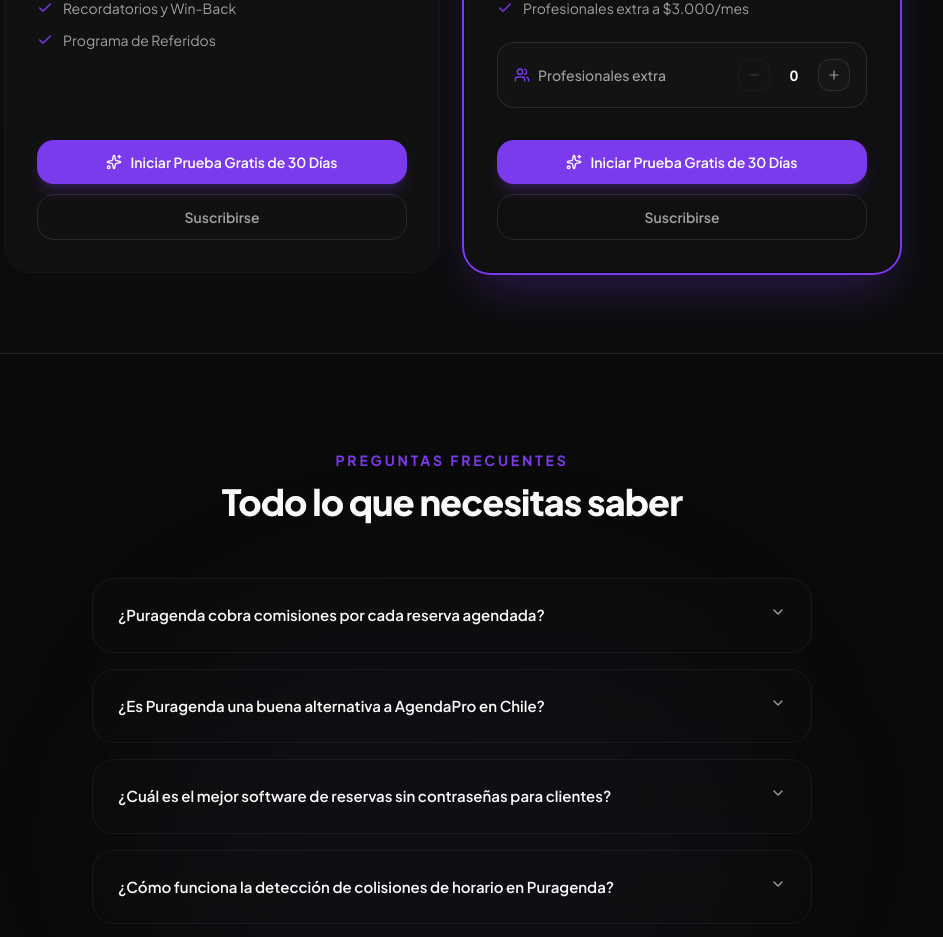
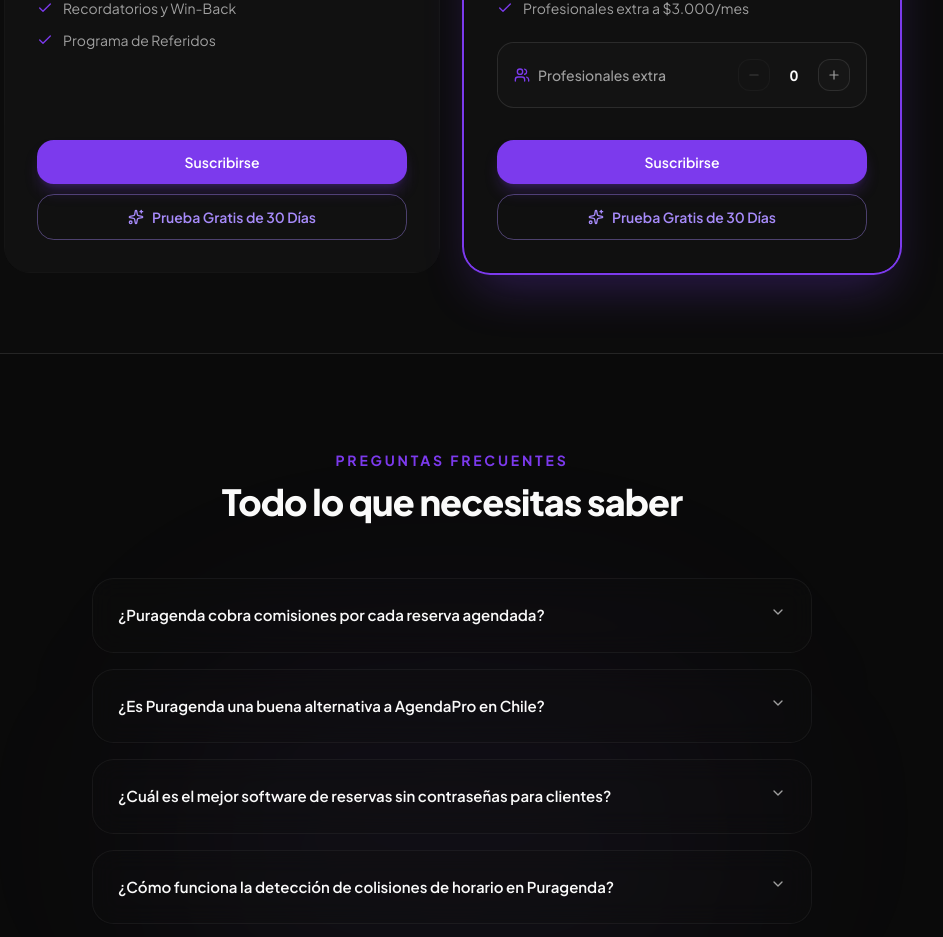
Before and after one commit to DiegoSalsa/Puragenda, a Next.js app: page / in a window 1280 px wide. Shown: the part 4055-4992 px from the top of the page, without its empty margins (188-1131 px from the left). Built offline with nearby package versions, Linux system fonts and the light colour scheme; no server answers.

Commit message:
style: swap button prominence — subscribe is now primary CTA, trial is secondary outline

```diff
--- a/src/components/pricing-cards.tsx
+++ b/src/components/pricing-cards.tsx
@@ -354,25 +354,25 @@
                   {plan.key === "EQUIPO" && (
                     <>
                       <button
-                        onClick={() => handlePlanAction("EQUIPO", true)}
-                        disabled={loading === "EQUIPO"}
-                        className="flex w-full items-center justify-center gap-2 rounded-xl bg-[#7C3AED] py-3 text-sm font-semibold text-white shadow-lg shadow-[#7C3AED]/25 transition-all hover:bg-[#5B21B6] hover:shadow-[#7C3AED]/35 disabled:opacity-70 disabled:cursor-not-allowed"
-                      >
-                        {loading === "EQUIPO" ? (
-                          <><Loader2 className="h-4 w-4 animate-spin" /> Redirigiendo…</>
-                        ) : (
-                          <><Sparkles className="h-4 w-4" /> Iniciar Prueba Gratis de {TRIAL_DURATION_DAYS} Días</>
-                        )}
-                      </button>
-                      <button
                         onClick={() => handlePlanAction("EQUIPO", false)}
                         disabled={loading === "EQUIPO"}
-                        className="w-full rounded-xl border border-border py-3 text-sm font-semibold text-muted-foreground transition-all hover:border-foreground/20 hover:text-foreground disabled:opacity-70 disabled:cursor-not-allowed"
+                        className="w-full rounded-xl bg-[#7C3AED] py-3 text-sm font-semibold text-white shadow-lg shadow-[#7C3AED]/25 transition-all hover:bg-[#5B21B6] hover:shadow-[#7C3AED]/35 disabled:opacity-70 disabled:cursor-not-allowed"
                       >
                         {loading === "EQUIPO" ? (
                           <span className="flex items-center justify-center gap-2"><Loader2 className="h-4 w-4 animate-spin" /> Redirigiendo…</span>
                         ) : (
                           "Suscribirse"
+                        )}
+                      </button>
+                      <button
+                        onClick={() => handlePlanAction("EQUIPO", true)}
+                        disabled={loading === "EQUIPO"}
+                        className="flex w-full items-center justify-center gap-2 rounded-xl border border-[#A78BFA]/40 py-3 text-sm font-semibold text-[#A78BFA] transition-all hover:border-[#A78BFA] hover:bg-[#A78BFA]/10 disabled:opacity-70 disabled:cursor-not-allowed"
+                      >
+                        {loading === "EQUIPO" ? (
+                          <><Loader2 className="h-4 w-4 animate-spin" /> Redirigiendo…</>
+                        ) : (
+                          <><Sparkles className="h-4 w-4" /> Prueba Gratis de {TRIAL_DURATION_DAYS} Días</>
                         )}
                       </button>
                     </>
@@ -381,25 +381,25 @@
                   {plan.key === "INDIVIDUAL" && (
                     <>
                       <button
-                        onClick={() => handlePlanAction("INDIVIDUAL", true)}
-                        disabled={loading === "INDIVIDUAL"}
-                        className="flex w-full items-center justify-center gap-2 rounded-xl bg-[#7C3AED] py-3 text-sm font-semibold text-white shadow-lg shadow-[#7C3AED]/25 transition-all hover:bg-[#5B21B6] hover:shadow-[#7C3AED]/35 disabled:opacity-70 disabled:cursor-not-allowed"
-                      >
-                        {loading === "INDIVIDUAL" ? (
-                          <><Loader2 className="h-4 w-4 animate-spin" /> Redirigiendo…</>
-                        ) : (
-                          <><Sparkles className="h-4 w-4" /> Iniciar Prueba Gratis de {TRIAL_DURATION_DAYS} Días</>
-                        )}
-                      </button>
-                      <button
                         onClick={() => handlePlanAction("INDIVIDUAL", false)}
                         disabled={loading === "INDIVIDUAL"}
-                        className="w-full rounded-xl border border-border py-3 text-sm font-semibold text-muted-foreground transition-all hover:border-foreground/20 hover:text-foreground disabled:opacity-70 disabled:cursor-not-allowed"
+                        className="w-full rounded-xl bg-[#7C3AED] py-3 text-sm font-semibold text-white shadow-lg shadow-[#7C3AED]/25 transition-all hover:bg-[#5B21B6] hover:shadow-[#7C3AED]/35 disabled:opacity-70 disabled:cursor-not-allowed"
                       >
                         {loading === "INDIVIDUAL" ? (
                           <span className="flex items-center justify-center gap-2"><Loader2 className="h-4 w-4 animate-spin" /> Redirigiendo…</span>
                         ) : (
                           "Suscribirse"
+                        )}
+                      </button>
+                      <button
+                        onClick={() => handlePlanAction("INDIVIDUAL", true)}
+                        disabled={loading === "INDIVIDUAL"}
+                        className="flex w-full items-center justify-center gap-2 rounded-xl border border-[#A78BFA]/40 py-3 text-sm font-semibold text-[#A78BFA] transition-all hover:border-[#A78BFA] hover:bg-[#A78BFA]/10 disabled:opacity-70 disabled:cursor-not-allowed"
+                      >
+                        {loading === "INDIVIDUAL" ? (
+                          <><Loader2 className="h-4 w-4 animate-spin" /> Redirigiendo…</>
+                        ) : (
+                          <><Sparkles className="h-4 w-4" /> Prueba Gratis de {TRIAL_DURATION_DAYS} Días</>
                         )}
                       </button>
                     </>
```
